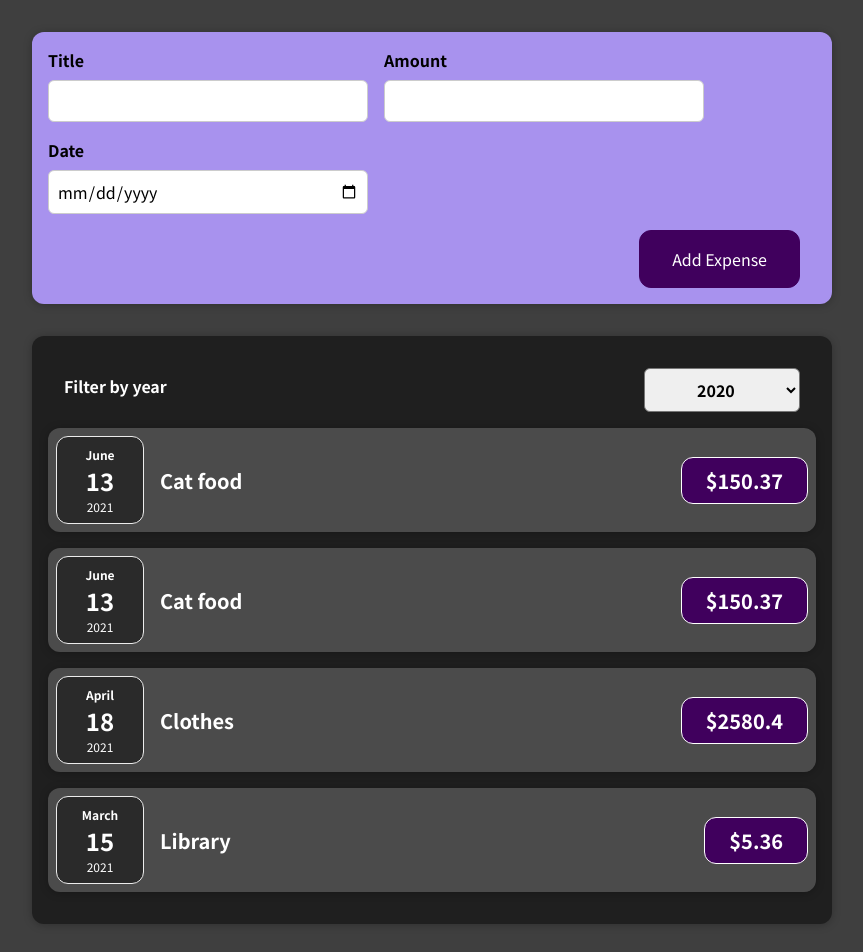
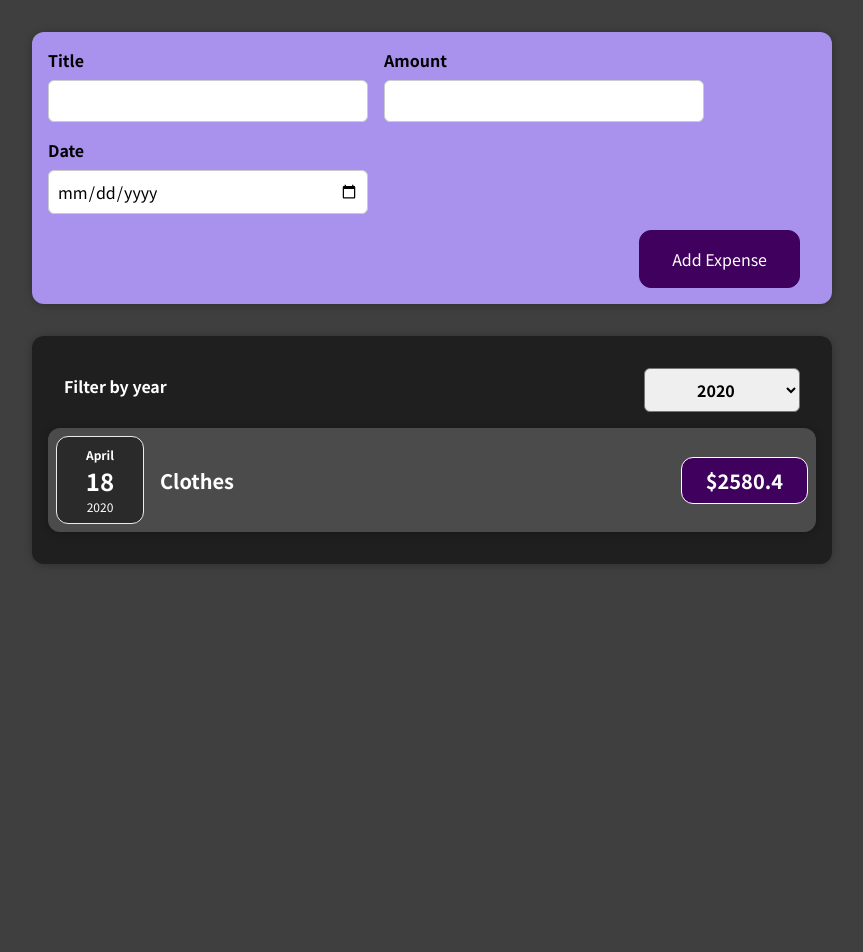
Before and after one commit to gabrielgfaria/react-complete-guide, a React (Create React App) app: page / in a window 1280 px wide. Shown: the top 952 px of the page, without its empty margins (208-1071 px from the left). After the commit the page ends 800 px from the top, so only its background shows below. Built offline with nearby package versions, Linux system fonts and the light colour scheme.

Commit message:
Apply filter to data

```diff
--- a/src/App.js
+++ b/src/App.js
@@ -5,9 +5,9 @@ import NewExpense from "./components/NewExpense/NewExpense";
 
 const DUMMY_DATA = [
   { id: 'e1', title: "Cat food", amount: 150.37, date: new Date(2021, 5, 13) },
-  { id: 'e2', title: "Cat food", amount: 150.37, date: new Date(2021, 5, 13) },
-  { id: 'e3', title: "Clothes", amount: 2580.4, date: new Date(2021, 3, 18) },
-  { id: 'e4', title: "Library", amount: 5.36, date: new Date(2021, 2, 15) },
+  { id: 'e2', title: "Cat food", amount: 150.37, date: new Date(2022, 5, 13) },
+  { id: 'e3', title: "Clothes", amount: 2580.4, date: new Date(2020, 3, 18) },
+  { id: 'e4', title: "Library", amount: 5.36, date: new Date(2019, 2, 15) },
 ];
 
 const App = () => {
--- a/src/components/Expenses/Expenses.js
+++ b/src/components/Expenses/Expenses.js
@@ -11,11 +11,20 @@ const Expenses = (props) => {
     setYearFilter(year);
   };
 
+  const filteredExpenses = props.items.filter(
+    (item) => item.date.getFullYear().toString() === newYearFilter
+  );
+
   return (
     <Card className="expenses">
       <ExpensesFilter selected={newYearFilter} onSelectYear={onFilterChange} />
-      {props.items.map((item) => (
-        <ExpenseItem key={item.id} title={item.title} amount={item.amount} date={item.date} />
+      {filteredExpenses.map((item) => (
+        <ExpenseItem
+          key={item.id}
+          title={item.title}
+          amount={item.amount}
+          date={item.date}
+        />
       ))}
     </Card>
   );
```
Also changed, not shown: 1 other file (tests, documents, lock files or other folders).
